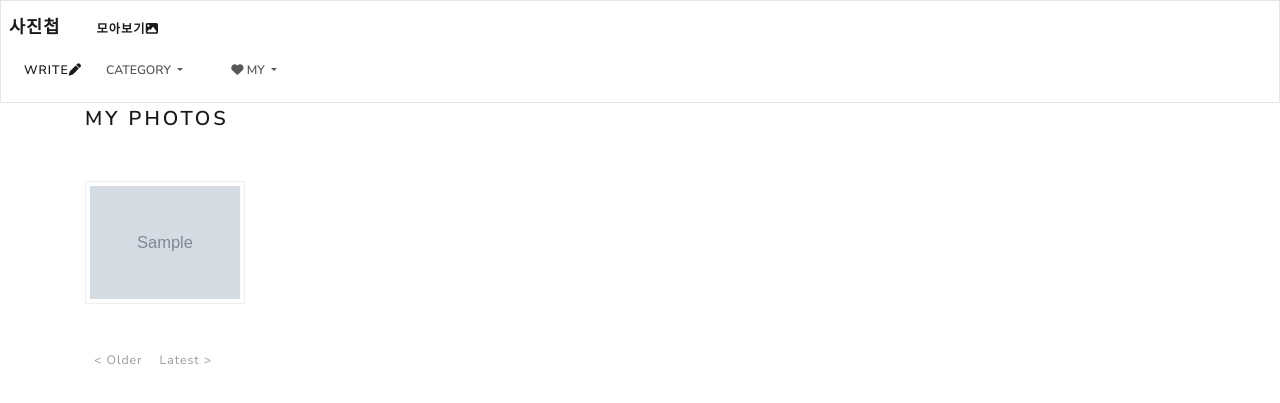
After one commit to JODAHYE/Photos, a Django app: page /allpictures/my_picture in a window 1280 px wide. The commit adds this page. Shown: the top 403 px of the page. Run offline with Django 3.2, Linux system fonts and the light colour scheme; a user stored in the database is signed in; tables that the repository leaves empty hold one stand-in row (values such as "Sample post"); grey boxes marked "Sample" are stand-in pictures; some libraries are stand-ins or nearby versions.

Commit message:
my photo list

```diff
--- /dev/null
+++ b/allpictures/templates/allpictures/my_picture_list.html
@@ -0,0 +1,49 @@
+{% extends 'home/base.html' %}
+{% block content %}
+<div class="container">
+    <h4>My Photos</h4>
+    <br />
+    <br />
+    <div class="row">
+        {% if objects %}
+        {% for p in objects %}
+        <div class="col-6 col-md-3 col-lg-2" >
+            <div>
+                <a href="{% url 'home:post_detail' p.pk %}">
+                    <img class="img-thumbnail" src={{ p.image.url }} width="100%" height="100%" alt="...">
+                </a>
+            </div>
+        </div>
+        <br />
+        {% endfor %}
+        {% else %}
+        <h5 style="padding-left: 15px;">No Photo</h5>
+        {% endif %}
+    </div>
+    <br />
+    <br />
+    <div>
+        <ul class="pagination pagination-sm">
+            {% if objects.has_next %}
+            <li class="page-item">
+                <a class="page-link" href="?page={{ objects.next_page_number }}">< Older</a>
+            </li>
+            {% else %}
+            <li class="page-item disabled">
+                <a class="page-link" href="#">< Older</a>
+            </li>
+            {% endif %}
+            {% if objects.has_previous %}
+            <li class="page-item">
+                <a class="page-link" href="?page={{ objects.previous_page_number }}">Latest ></a>
+            </li>
+            {% else %}
+            <li class="page-item disabled">
+                <a class="page-link" href="#">Latest ></a>
+            </li>
+            {% endif %}
+        </ul>
+    </div>
+</div>
+
+{% endblock %}
--- a/allpictures/templates/allpictures/picture_list.html
+++ b/allpictures/templates/allpictures/picture_list.html
@@ -1,4 +1,4 @@
-`{% extends 'home/base.html' %}
+{% extends 'home/base.html' %}
 {% block content %}
 <div class="container">
     <div class="row">
--- a/allpictures/urls.py
+++ b/allpictures/urls.py
@@ -20,4 +20,5 @@ from allpictures import views
 app_name = 'allpictures'
 urlpatterns = [
     path('', views.picture_list, name='list'),
+    path('my_picture', views.my_picture_list, name="my_picture_list"),
 ]
--- a/allpictures/views.py
+++ b/allpictures/views.py
@@ -1,3 +1,5 @@
+from django.conf import settings
+from django.contrib.auth.mixins import LoginRequiredMixin
 from django.shortcuts import render
 
 # Create your views here.
@@ -16,3 +18,13 @@ def picture_list(request):
     paginator = Paginator(object_list, 24)
     objects = paginator.get_page(page)
     return render(request, 'allpictures/picture_list.html', context={"objects": objects})
+
+
+def my_picture_list(request):
+    current_user = request.user
+    if current_user.is_authenticated:
+        page = request.GET.get('page', 1)
+        object_list = Post.objects.filter(author=current_user).order_by('-created')
+        paginator = Paginator(object_list, 24)
+        objects = paginator.get_page(page)
+        return render(request, 'allpictures/my_picture_list.html', context={"objects": objects})
--- a/home/templates/home/base.html
+++ b/home/templates/home/base.html
@@ -47,7 +47,8 @@
                     <i class="fas fa-heart"></i>  My<span class="caret"></span>
                 </button>
                 <ul class="dropdown-menu" role="menu">
-                    <li><a href="{% url 'home:my_post_list' %}">My Photos</a></li>
+                    <li><a href="{% url 'home:my_post_list' %}">My Posts</a></li>
+                    <li><a href="{% url 'allpictures:my_picture_list' %}">My photos</a></li>
                     <li><a href="{% url 'home:my_comment_list' %}">My Comments </a></li>
                     <li><a href="/accounts/logout/">Logout</a></li>
                 </ul>
```
Also changed, not shown: home/templates/home/comment_list.html (+14 -13 lines).
